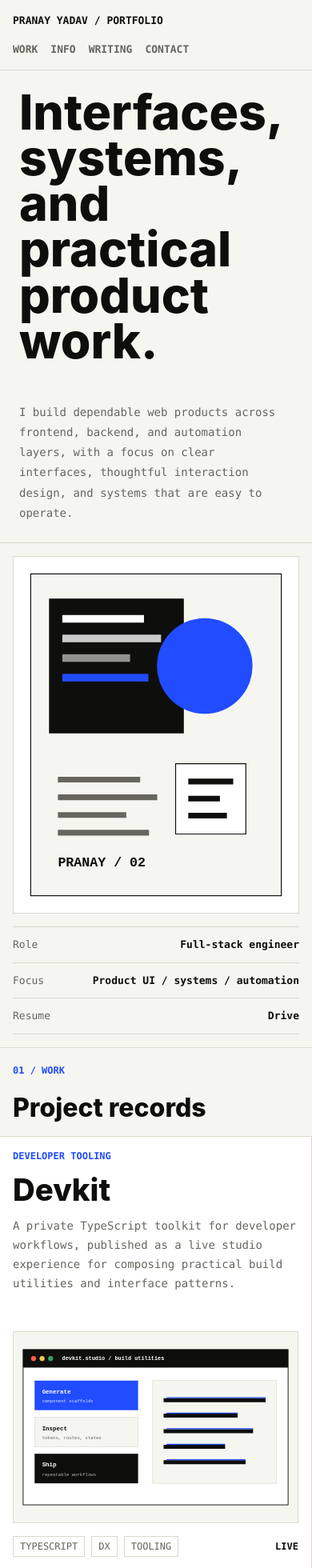
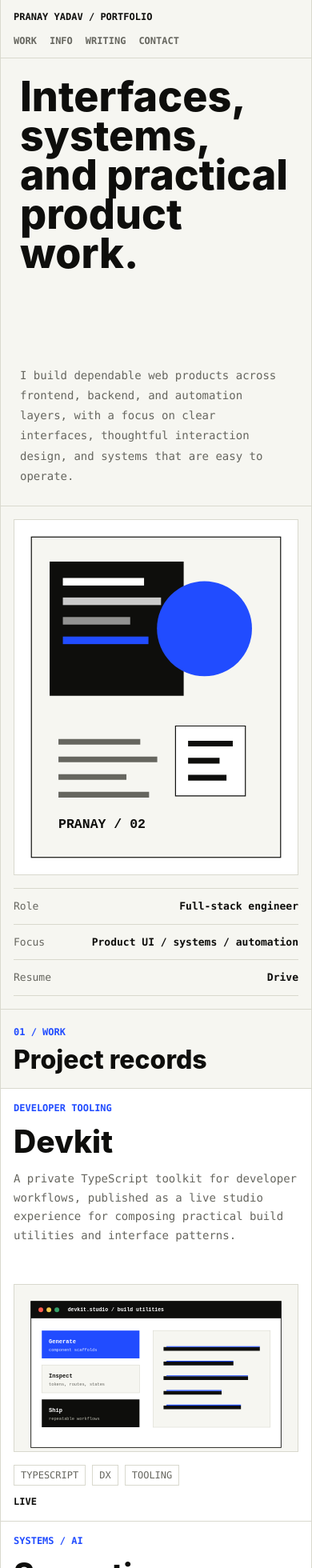
Before and after one commit to gh0sty02/Portfolio, a Next.js app: page / in a window 390 px wide. Shown: the top 1960 px of the page at 80% size. Built offline with nearby package versions, Linux system fonts and the light colour scheme; no server answers.

Commit message:
fix: improve portfolio responsive layout

```diff
--- a/components/portfolio/ContactLinks.tsx
+++ b/components/portfolio/ContactLinks.tsx
@@ -12,7 +12,7 @@ export function ContactLinks() {
         );
 
         const className =
-          'flex justify-between gap-4 border-b border-portfolio-line py-3 text-portfolio-muted no-underline transition-colors hover:text-portfolio-accent';
+          'flex flex-wrap justify-between gap-x-4 gap-y-1 border-b border-portfolio-line py-3 text-portfolio-muted no-underline transition-colors hover:text-portfolio-accent';
 
         if (!link.href) {
           return (
--- a/components/portfolio/HeroPortfolio.tsx
+++ b/components/portfolio/HeroPortfolio.tsx
@@ -5,21 +5,21 @@ export function HeroPortfolio() {
   return (
     <section
       id="top"
-      className="portfolio-reveal grid min-h-[calc(100vh-57px)] grid-cols-1 border-b border-portfolio-line lg:grid-cols-[minmax(0,1fr)_420px]"
+      className="portfolio-reveal grid grid-cols-1 border-b border-portfolio-line lg:min-h-[calc(100vh-49px)] lg:grid-cols-[minmax(0,1fr)_minmax(320px,420px)]"
     >
-      <div className="flex flex-col justify-between gap-12 border-b border-portfolio-line p-[clamp(24px,5vw,72px)] lg:border-b-0 lg:border-r">
-        <h1 className="max-w-[1120px] text-balance font-portfolio-heading text-[clamp(3.8rem,9vw,10.5rem)] font-extrabold leading-[0.94] text-portfolio-ink">
+      <div className="flex min-h-[560px] flex-col justify-between gap-10 border-b border-portfolio-line p-[clamp(24px,5vw,72px)] sm:min-h-[640px] lg:min-h-0 lg:border-b-0 lg:border-r">
+        <h1 className="max-w-[980px] text-balance font-portfolio-heading text-[clamp(3.25rem,12vw,9rem)] font-extrabold leading-[0.94] text-portfolio-ink">
           {profile.headline}
         </h1>
-        <p className="max-w-[780px] font-portfolio-mono text-sm leading-[1.8] text-portfolio-muted md:text-base">
+        <p className="max-w-[720px] font-portfolio-mono text-sm leading-[1.8] text-portfolio-muted sm:text-base">
           {profile.intro}
         </p>
       </div>
 
-      <aside className="grid content-end gap-4 p-4">
+      <aside className="grid content-end gap-4 p-4 sm:grid-cols-[minmax(0,0.85fr)_minmax(240px,1fr)] sm:items-end lg:grid-cols-1">
         <Image
           alt="Abstract personal mark for Pranay Yadav"
-          className="aspect-[4/5] w-full border border-portfolio-line bg-white object-cover"
+          className="aspect-[4/5] w-full max-w-[420px] border border-portfolio-line bg-white object-cover sm:justify-self-end lg:max-w-none"
           height={1125}
           src="/profile-mark.svg"
           unoptimized
--- a/components/portfolio/InfoPanels.tsx
+++ b/components/portfolio/InfoPanels.tsx
@@ -2,10 +2,10 @@ import { infoPanels } from 'data/portfolio';
 
 export function InfoPanels() {
   return (
-    <div className="grid grid-cols-1 md:grid-cols-3">
+    <div className="grid grid-cols-1 lg:grid-cols-3">
       {infoPanels.map((panel) => (
         <article
-          className="portfolio-reveal min-h-[240px] border-b border-r border-portfolio-line p-4 font-portfolio-mono text-sm leading-[1.7] text-portfolio-muted"
+          className="portfolio-reveal border-b border-portfolio-line p-4 font-portfolio-mono text-sm leading-[1.7] text-portfolio-muted sm:min-h-[220px] lg:min-h-[240px] lg:border-r"
           key={panel.title}
         >
           <h3 className="mb-4 font-portfolio-heading text-[28px] font-extrabold leading-none text-portfolio-ink">
--- a/components/portfolio/PortfolioFrame.tsx
+++ b/components/portfolio/PortfolioFrame.tsx
@@ -10,7 +10,7 @@ export function PortfolioFrame({ children, className }: PortfolioFrameProps) {
   return (
     <div
       className={cn(
-        'min-h-screen w-full overflow-x-hidden bg-portfolio-bg text-portfolio-ink',
+        'mx-auto min-h-screen w-full max-w-[1440px] overflow-x-hidden border-x border-portfolio-line bg-portfolio-bg text-portfolio-ink',
         className
       )}
     >
--- a/components/portfolio/PortfolioNav.tsx
+++ b/components/portfolio/PortfolioNav.tsx
@@ -18,12 +18,12 @@ export function PortfolioNav() {
       </a>
       <nav
         aria-label="Primary navigation"
-        className="grid grid-cols-1 gap-4 border-b border-portfolio-line p-4 font-portfolio-mono text-[13px] font-semibold uppercase text-portfolio-muted sm:grid-cols-[1fr_auto]"
+        className="grid grid-cols-1 gap-3 border-b border-portfolio-line px-4 py-3 font-portfolio-mono text-[12px] font-semibold uppercase text-portfolio-muted sm:grid-cols-[1fr_auto] sm:items-center sm:text-[13px]"
       >
         <a className="text-portfolio-ink no-underline" href="#top">
           {profile.name} / Portfolio
         </a>
-        <div className="flex flex-wrap gap-4">
+        <div className="flex flex-wrap gap-x-4 gap-y-2 sm:justify-end">
           {links.map((link) => (
             <a
               key={link.href}
--- a/components/portfolio/ProjectGallery.tsx
+++ b/components/portfolio/ProjectGallery.tsx
@@ -3,7 +3,7 @@ import { ProjectRecord } from './ProjectRecord';
 
 export function ProjectGallery() {
   return (
-    <div className="grid grid-cols-1 md:grid-cols-12">
+    <div className="grid grid-cols-1 lg:grid-cols-12">
       {featuredProjects.map((project) => (
         <ProjectRecord key={project.name} project={project} />
       ))}
--- a/components/portfolio/ProjectRecord.tsx
+++ b/components/portfolio/ProjectRecord.tsx
@@ -16,8 +16,8 @@ export function ProjectRecord({ project }: ProjectRecordProps) {
   return (
     <article
       className={cn(
-        'portfolio-reveal group min-h-[430px] border-b border-r border-portfolio-line bg-portfolio-paper p-4 transition-colors hover:bg-portfolio-bg',
-        project.size === 'large' ? 'md:col-span-7' : 'md:col-span-5'
+        'portfolio-reveal group border-b border-portfolio-line bg-portfolio-paper p-4 transition-colors hover:bg-portfolio-bg sm:min-h-[430px] lg:border-r',
+        project.size === 'large' ? 'lg:col-span-7' : 'lg:col-span-5'
       )}
     >
       <div className="flex min-h-full flex-col justify-between gap-6">
@@ -25,7 +25,7 @@ export function ProjectRecord({ project }: ProjectRecordProps) {
           <p className="mb-4 font-portfolio-mono text-xs font-bold uppercase text-portfolio-accent">
             {project.category}
           </p>
-          <h3 className="font-portfolio-heading text-[clamp(2.4rem,5vw,5rem)] font-extrabold leading-[0.94] text-portfolio-ink">
+          <h3 className="text-balance font-portfolio-heading text-[clamp(2.3rem,10vw,4.75rem)] font-extrabold leading-[0.94] text-portfolio-ink">
             {project.name}
           </h3>
           <p className="mt-4 max-w-[560px] font-portfolio-mono text-sm leading-[1.7] text-portfolio-muted">
@@ -34,7 +34,7 @@ export function ProjectRecord({ project }: ProjectRecordProps) {
         </div>
 
         <div>
-          <div className="mt-6 grid h-[240px] place-items-center overflow-hidden border border-portfolio-line bg-[#efeee8]">
+          <div className="mt-6 grid h-[210px] place-items-center overflow-hidden border border-portfolio-line bg-[#efeee8] sm:h-[260px] lg:h-[240px]">
             {project.image ? (
               <Image
                 alt={`${project.name} project preview`}
@@ -51,7 +51,7 @@ export function ProjectRecord({ project }: ProjectRecordProps) {
             )}
           </div>
 
-          <div className="mt-4 flex flex-wrap items-center justify-between gap-3 font-portfolio-mono text-xs text-portfolio-muted">
+          <div className="mt-4 flex flex-col gap-3 font-portfolio-mono text-xs text-portfolio-muted sm:flex-row sm:flex-wrap sm:items-center sm:justify-between">
             <div className="flex flex-wrap gap-2">
               {project.tags.map((tag) => (
                 <span
@@ -64,7 +64,7 @@ export function ProjectRecord({ project }: ProjectRecordProps) {
             </div>
 
             {links.length > 0 ? (
-              <div className="flex gap-3">
+              <div className="flex flex-wrap gap-3">
                 {links.map((link) => (
                   <a
                     className="font-bold uppercase text-portfolio-ink transition-colors hover:text-portfolio-accent focus-visible:text-portfolio-accent"
--- a/components/portfolio/SectionHeader.tsx
+++ b/components/portfolio/SectionHeader.tsx
@@ -7,11 +7,11 @@ type SectionHeaderProps = {
 
 export function SectionHeader({ eyebrow, title }: SectionHeaderProps) {
   return (
-    <div className="portfolio-reveal grid grid-cols-1 gap-6 border-b border-portfolio-line px-4 py-5 md:grid-cols-[220px_1fr]">
+    <div className="portfolio-reveal grid grid-cols-1 gap-3 border-b border-portfolio-line px-4 py-5 sm:gap-6 lg:grid-cols-[220px_minmax(0,1fr)]">
       <p className="font-portfolio-mono text-xs font-bold uppercase text-portfolio-accent">
         {eyebrow}
       </p>
-      <h2 className="max-w-[800px] font-portfolio-heading text-[clamp(2rem,5vw,5rem)] font-extrabold leading-[0.94] text-portfolio-ink">
+      <h2 className="max-w-[780px] text-balance font-portfolio-heading text-[clamp(2rem,8vw,4.75rem)] font-extrabold leading-[0.96] text-portfolio-ink">
         {title}
       </h2>
     </div>
--- a/components/portfolio/WritingPanels.tsx
+++ b/components/portfolio/WritingPanels.tsx
@@ -2,7 +2,7 @@ import { writingLinks } from 'data/portfolio';
 
 export function WritingPanels() {
   return (
-    <div className="grid grid-cols-1 md:grid-cols-3">
+    <div className="grid grid-cols-1 lg:grid-cols-3">
       {writingLinks.map((item) => {
         const content = (
           <>
@@ -14,7 +14,7 @@ export function WritingPanels() {
         );
 
         const className =
-          'portfolio-reveal min-h-[240px] border-b border-r border-portfolio-line p-4 font-portfolio-mono text-sm leading-[1.7] text-portfolio-muted transition-colors hover:bg-portfolio-paper hover:text-portfolio-ink focus-visible:bg-portfolio-paper focus-visible:text-portfolio-ink';
+          'portfolio-reveal border-b border-portfolio-line p-4 font-portfolio-mono text-sm leading-[1.7] text-portfolio-muted transition-colors hover:bg-portfolio-paper hover:text-portfolio-ink focus-visible:bg-portfolio-paper focus-visible:text-portfolio-ink sm:min-h-[220px] lg:min-h-[240px] lg:border-r';
 
         if (!item.url) {
           return (
--- a/pages/index.tsx
+++ b/pages/index.tsx
@@ -47,8 +47,8 @@ const Home: NextPage & { getLayout?: (page: ReactElement) => ReactElement } = ()
           <WritingPanels />
         </section>
 
-        <section id="contact" className="grid grid-cols-1 border-b border-portfolio-line md:grid-cols-[1fr_380px]">
-          <h2 className="border-b border-portfolio-line p-[clamp(24px,5vw,54px)] font-portfolio-heading text-[clamp(3rem,8vw,8rem)] font-extrabold leading-[0.94] text-portfolio-ink md:border-b-0 md:border-r">
+        <section id="contact" className="grid grid-cols-1 border-b border-portfolio-line lg:grid-cols-[minmax(0,1fr)_minmax(320px,420px)]">
+          <h2 className="border-b border-portfolio-line p-[clamp(24px,5vw,54px)] font-portfolio-heading text-[clamp(3rem,11vw,7.5rem)] font-extrabold leading-[0.94] text-portfolio-ink lg:border-b-0 lg:border-r">
             Reach out.
           </h2>
           <ContactLinks />
--- a/styles/globals.css
+++ b/styles/globals.css
@@ -67,6 +67,15 @@
   }
   body {
     @apply bg-portfolio-bg text-foreground;
+  }
+
+  h1,
+  h2,
+  h3,
+  p,
+  a,
+  span {
+    overflow-wrap: break-word;
   }
 
   :focus-visible {
```
